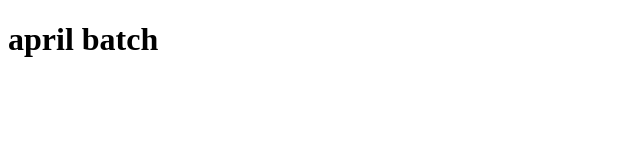
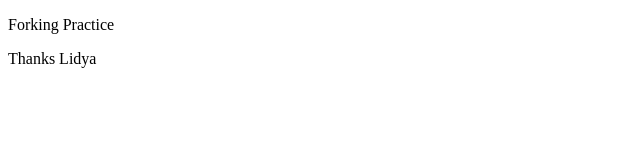
Before and after one commit to LIDYA-GETU/abebe, a plain HTML site: page index.html in a window 1280 px wide. Shown: the whole page, without its empty margins (0-640 px from the left). Drawn offline with Linux system fonts and the light colour scheme.

Commit message:
Index html updated

```diff
--- a/index.html
+++ b/index.html
@@ -1,11 +1,11 @@
 <!DOCTYPE html>
 <html lang="en">
-<head>
-      <meta charset="UTF-8">
-      <meta name="viewport" content="width=device-width, initial-scale=1.0">
-      <title>Document</title>
-</head>
-<body>
-    <h1>april batch</h1>
-</body>
+   <head>
+      <meta charset="UTF-8" />
+      <meta name="viewport" content="width=device-width, initial-scale=1.0" />
+      <title>Git Practice</title>
+      <p>Forking Practice</p>
+      <p>Thanks Lidya</p>
+   </head>
+   <body></body>
 </html>
```
